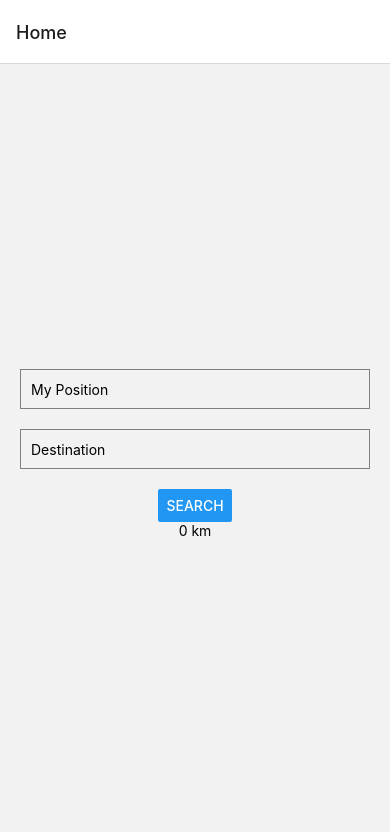
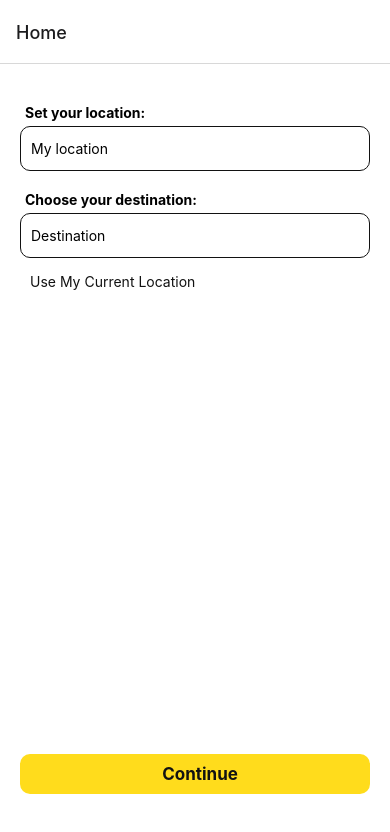
Before and after one commit to khadija-aitmeddour/rentaxi_app_v2.0, a React Native app: screen / in a window 390 px wide. Shown: the top 832 px of the page. Built offline with nearby package versions, Linux system fonts and the light colour scheme; grey boxes are pictures that could not be loaded; what @rnmapbox/maps would draw is missing.

Commit message:
working state

```diff
--- a/screens/LocationInput.jsx
+++ b/screens/LocationInput.jsx
@@ -1,28 +1,62 @@
 import React, { useState, useEffect } from 'react';
-import { View, TextInput, Button, StyleSheet, FlatList , TouchableOpacity, Text, TouchableWithoutFeedback} from 'react-native';
+import { View, TextInput, Button, StyleSheet, FlatList, Image, TouchableOpacity, Text, TouchableWithoutFeedback } from 'react-native';
 import { useNavigation } from '@react-navigation/native';
-
-const access_token = 'pk.eyJ1Ijoia2FkYWl0bSIsImEiOiJjbHZnOWo3NHowNGRjMnFueTZqeWp3bXAwIn0.ZzAnPbGro7A3mF4o6Vphqw';
+import { MAPBOX_ACCESS_TOKEN } from '../mapboxConfig';
+import Geolocation from '@react-native-community/geolocation';
 
 const LocationInput = () => {
+
   const [myPosition, setMyPosition] = useState('');
   const [destination, setDestination] = useState('');
   const [suggestions, setSuggestions] = useState([]);
   const [showSuggestions, setShowSuggestions] = useState(0);
-  const [positionCoords, setPositionCoords] = useState(null);
+  const [positionCoords, setPositionCoords] = useState([4.7076, 36.5164]);
   const [destinationCoords, setDestinationCoords] = useState(null);
   const [distance, setDistance] = useState(0);
+  const [myRoute, setMyRoute] = useState(null);
   const navigation = useNavigation();
+
+  //get the user location but i wont be using this for now since the position is wrong in the emulator :)
+  const getuserPosition = () => {
+    Geolocation.getCurrentPosition(
+      position => {
+        const { latitude, longitude } = position.coords;
+        console.log('hey')
+        setPositionCoords([longitude, latitude]);
+      },
+      error => console.error(error.message),
+      { enableHighAccuracy: true, timeout: 20000, maximumAge: 1000 }
+    );
+  };
+
+
+  //this function gets the place name from the coordinates of the place
+  const getPlaceName = async (position) => {
+    const apiUrl = `https://api.mapbox.com/geocoding/v5/mapbox.places/${position[0]},${position[1]}
+    .json?access_token=${MAPBOX_ACCESS_TOKEN}`;
+    try {
+      const response = await fetch(apiUrl);
+      const data = await response.json();
+      if (response.ok) {
+        setMyPosition(data.features[0].place_name);
+
+      } else {
+        return 'Place not found';
+      }
+    } catch (error) {
+      console.error('Error fetching place name:', error.message);
+      return null;
+    }
+  }
 
   const handleMyPositionChange = async (text) => {
     setMyPosition(text);
     setPositionCoords(null);
-    if (text.length > 0){
+    if (text.length > 0) {
       try {
-        // Fetch location suggestions from Mapbox Geocoding API
         const response = await fetch(
           `https://api.mapbox.com/geocoding/v5/mapbox.places/${encodeURIComponent(text)}
-          .json?limit=5&access_token=${encodeURIComponent(access_token)}`
+          .json?limit=5&access_token=${encodeURIComponent(MAPBOX_ACCESS_TOKEN)}`
         );
         const data = await response.json();
         if (data.features) {
@@ -30,22 +64,19 @@ const LocationInput = () => {
           setShowSuggestions(1)
         }
       } catch (error) {
-         console.error('Error fetching suggestions:', error); // Log error if fetching fails
+        console.error('Error fetching suggestions:', error);
+      }
     }
 
   }
-
-  }
-
   const handleDestinationChange = async (text) => {
     setDestination(text);
     setDestinationCoords(null);
-    if (text.length > 0){
+    if (text.length > 0) {
       try {
-        // Fetch location suggestions from Mapbox Geocoding API
         const response = await fetch(
           `https://api.mapbox.com/geocoding/v5/mapbox.places/${encodeURIComponent(text)}
-          .json?limit=5&access_token=${encodeURIComponent(access_token)}`
+          .json?limit=5&access_token=${encodeURIComponent(MAPBOX_ACCESS_TOKEN)}`
         );
         const data = await response.json();
         if (data.features) {
@@ -53,133 +84,192 @@ const LocationInput = () => {
           setShowSuggestions(2)
         }
       } catch (error) {
-         console.error('Error fetching suggestions:', error); // Log error if fetching fails
+        console.error('Error fetching suggestions:', error);
       }
-
     }
 
   };
+
   //set the coordinates when the user click on a suggestion
-  const handleLocation = (item) =>{
-    if(showSuggestions == 1){
+  const handleLocation = (item) => {
+    if (showSuggestions == 1) {
       setPositionCoords([item.center[0], item.center[1]]);
       setMyPosition(item.place_name)
     }
-    else if (showSuggestions == 2){
+    else if (showSuggestions == 2) {
       setDestinationCoords([item.center[0], item.center[1]]);
       setDestination(item.place_name)
     }
     setShowSuggestions(0);
 
+  };
 
-  };
   const handleOutsidePress = () => {
     setShowSuggestions(0);
   };
 
-
   const calculateDistance = async (origin, destination) => {
     const url = `https://api.mapbox.com/directions/v5/mapbox/driving/${encodeURIComponent(origin[0])},${encodeURIComponent(origin[1])};${encodeURIComponent(destination[0])},${encodeURIComponent(destination[1])}
-    ?steps=true&geometries=geojson&access_token=${encodeURIComponent(access_token)}`;
+    ?steps=true&geometries=geojson&access_token=${encodeURIComponent(MAPBOX_ACCESS_TOKEN)}`;
 
-      try{
+    try {
       const response = await fetch(url);
       const data = await response.json();
-        if(response.ok){
-          const distance = parseFloat( (data.routes[0].distance) / 1000 ).toFixed(2);
+      if (response.ok) {
+        setMyRoute(data.routes[0])
+        console.log(myRoute)
+        const distance = parseFloat((data.routes[0].distance) / 1000).toFixed(2);
 
         setDistance(distance);
-          console.log('this is the distance i get from inside the function',distance)
+        console.log('this is the distance i get from inside the function', distance)
       }
-        else{
+      else {
         console.error('Error:', data.message);
         return null;
       }
-      }catch (err){
+    } catch (err) {
       console.error('Exception:', err);
       return null;
     }
 
 
   }
-  const handleSearch = async () => {
-    // Handle search functionality here
-    setShowSuggestions(0);
+  useEffect(() => {
     console.log('My Position:', myPosition, '   ', positionCoords);
-    console.log('Destination:', destination, '   ',  destinationCoords);
+    console.log('Destination:', destination, '   ', destinationCoords);
+    if (positionCoords && destinationCoords)
+      calculateDistance(positionCoords, destinationCoords)
+  }, [positionCoords, destinationCoords]);
 
-    await calculateDistance(positionCoords, destinationCoords);
-
-    navigation.navigate('Map', {positionCoords, destinationCoords});
-  };
-//useEffect multiple triggers
 
   return (
     <TouchableWithoutFeedback onPress={handleOutsidePress}>
       <View style={styles.container}>
+        <View style={styles.inputFields}>
+          <Text style={styles.label}>Set your location:</Text>
           <TextInput
             style={styles.input}
-        placeholder="My Position"
+            placeholder="My location"
             value={myPosition}
             onChangeText={handleMyPositionChange}
 
           />
-      {myPosition && suggestions.length >0 && showSuggestions == 1 &&  (
+          {myPosition && suggestions.length > 0 && showSuggestions == 1 && (
             <FlatList
               data={suggestions}
-         renderItem={({item}) => (
-             <TouchableOpacity onPress={() => {handleLocation(item)}}>
-                 <Text style={{ padding: 10, margin: 5, marginTop:0 }}>{item.place_name}</Text>
+              renderItem={({ item }) => (
+                <TouchableOpacity onPress={() => { handleLocation(item) }}>
+                  <Text style={{ padding: 10, margin: 5, marginTop: 0 }}>{item.place_name}</Text>
                 </TouchableOpacity>
               )
               }
               keyExtractor={(item) => item.id}
-         style={{marginX: 5, maxHeight: 200}}
-
-
             />
           )}
+          <Text style={styles.label}>Choose your destination: </Text>
           <TextInput
             style={styles.input}
             placeholder="Destination"
             value={destination}
             onChangeText={handleDestinationChange}
           />
-       {destination && suggestions.length > 0 && showSuggestions == 2  && (
+          {destination && suggestions.length > 0 && showSuggestions == 2 && (
             <FlatList
               data={suggestions}
-         renderItem={({item}) => (
-             <TouchableOpacity onPress={() => {handleLocation(item)}}>
-                 <Text style={{ padding: 10, margin: 5, marginTop:0 }}>{item.place_name}</Text>
+              renderItem={({ item }) => (
+                <TouchableOpacity onPress={() => { handleLocation(item) }}>
+                  <Text style={{ padding: 10, margin: 5, marginTop: 0 }}>{item.place_name}</Text>
                 </TouchableOpacity>
               )
               }
               keyExtractor={(item) => item.id}
-         style={{marginX: 5, maxHeight: 200}}
             />
           )}
-      <Button title="Search" onPress={handleSearch} />
+          <TouchableOpacity style={styles.link} onPress={() => { getPlaceName([4.7076, 36.5164]) }}>
+            <Image
+              source={require('../myPosition.png')}
+            />
+            <Text style={styles.linkText}>Use My Current Location</Text>
+          </TouchableOpacity>
 
-      <Text>{distance} km</Text>
+        </View>
+
+        <View style={{ padding: 20 }}>
+
+          <TouchableOpacity
+            style={styles.button}
+            onPress={() => { (myPosition && destination) ? navigation.navigate('Map', { positionCoords, destinationCoords, myRoute }) : console.log('error') }}>
+            <Text style={styles.buttonText}>Continue</Text>
+          </TouchableOpacity>
+        </View>
+
       </View>
     </TouchableWithoutFeedback>
   );
 };
 
 const styles = StyleSheet.create({
+
   container: {
     flex: 1,
-    justifyContent: 'center',
-    alignItems: 'center',
+    flexDirection: 'column',
+    justifyContent: 'space-between',
+
+    backgroundColor: '#fff',
+    paddingBottom: 30,
+
+  },
+  inputFields: {
+    flex: 1,
+    justifyContent: 'flex-start',
+    alignItems: 'flex-start',
+    backgroundColor: '#fff',
     padding: 20,
+
+
+  },
+  label: {
+    padding: 5,
+    fontWeight: 'bold',
+    marginTop: 15,
   },
   input: {
-    height: 40,
+    height: 45,
     width: '100%',
-    borderColor: 'gray',
+    borderColor: '#121212',
     borderWidth: 1,
-    marginBottom: 20,
     paddingHorizontal: 10,
+    borderRadius: 10,
+  },
+  link: {
+    flex: 1,
+    flexDirection: 'row',
+    paddingTop: 15,
+  },
+  linkText: {
+    color: '#121212',
+    paddingStart: 10,
+
+  },
+  button: {
+    flexDirection: 'row',
+    alignItems: 'center',
+    justifyContent: 'center',
+    width: '100%',
+    paddingVertical: 10,
+    paddingLeft: 20,
+    paddingRight: 10,
+    borderRadius: 10,
+    borderWidth: 0,
+    backgroundColor: '#FFDC1C',
+
+
+    marginTop: 15,
+  },
+  buttonText: {
+    fontSize: 17,
+    color: '#121212',
+    fontWeight: 'bold',
   },
 });
 
```
Also changed, not shown: screens/ReservationScreen.jsx (+3 -41 lines). Lines whose indentation alone changed are shown as unchanged.
